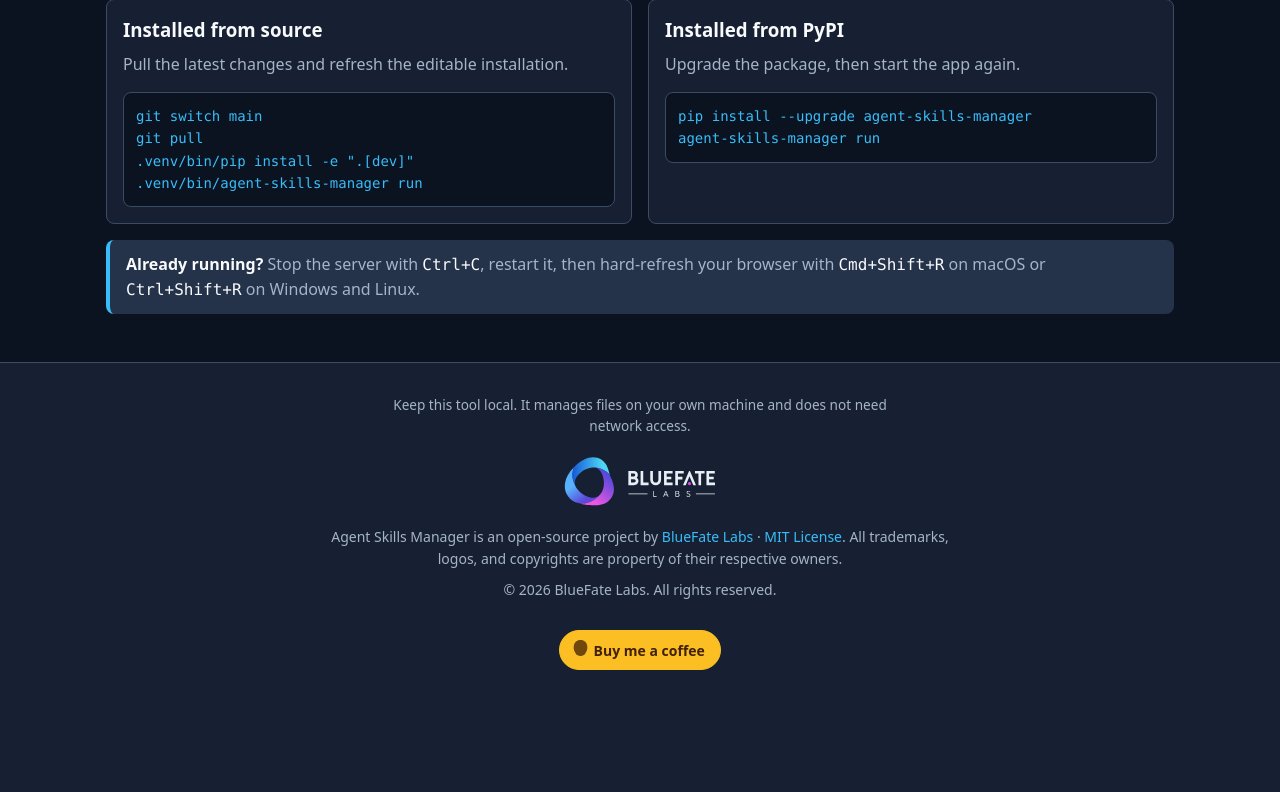
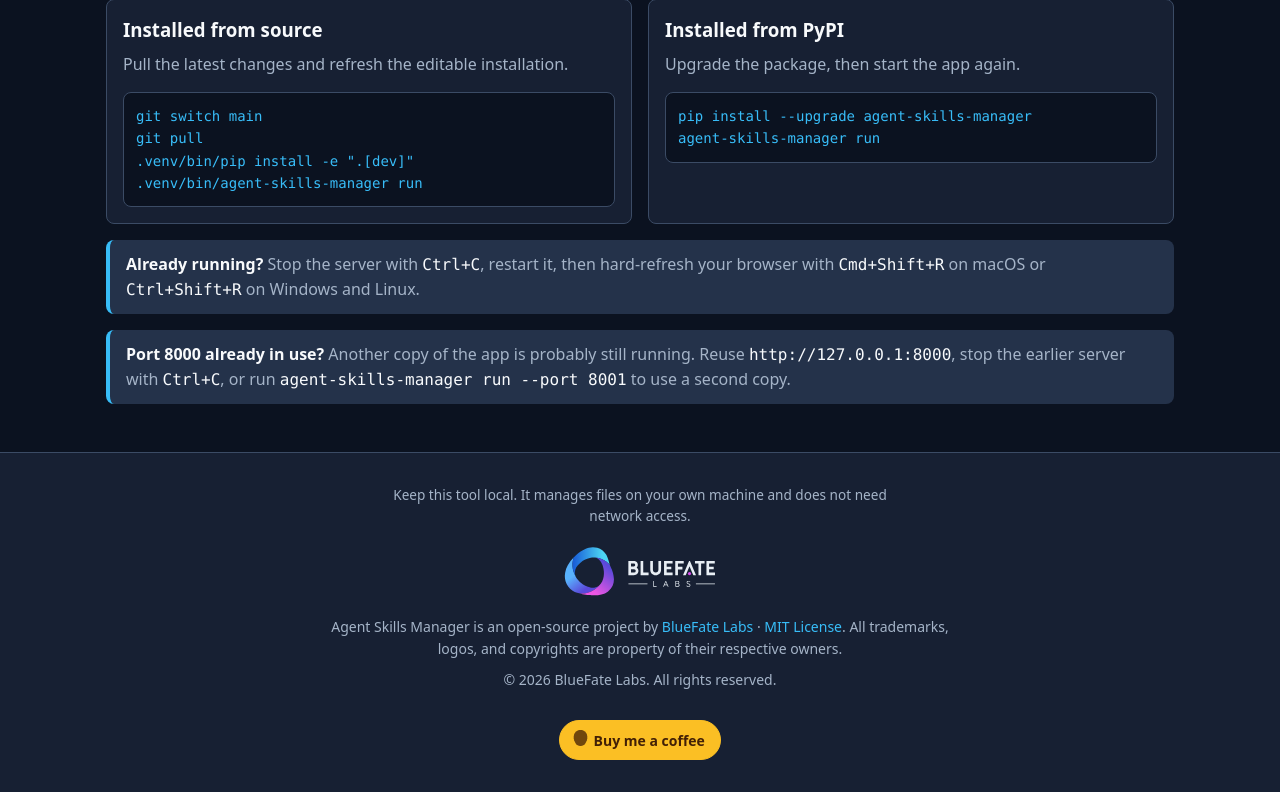
Before and after one commit to bluefate/skill-manager, a FastAPI app: page / in a window 1280 px wide. Shown: the part 1043-1835 px from the top of the page. Before the commit the page ends 1713 px from the top, so only its background shows below. Run offline with FastAPI, Linux system fonts and the light colour scheme.

Commit message:
Document port conflict recovery

```diff
--- a/src/agent_skills_manager/web/templates/home.html
+++ b/src/agent_skills_manager/web/templates/home.html
@@ -91,6 +91,7 @@ agent-skills-manager run</code></pre>
                 </article>
             </div>
             <p class="update-note"><strong>Already running?</strong> Stop the server with <code>Ctrl+C</code>, restart it, then hard-refresh your browser with <code>Cmd+Shift+R</code> on macOS or <code>Ctrl+Shift+R</code> on Windows and Linux.</p>
+            <p class="update-note"><strong>Port 8000 already in use?</strong> Another copy of the app is probably still running. Reuse <code>http://127.0.0.1:8000</code>, stop the earlier server with <code>Ctrl+C</code>, or run <code>agent-skills-manager run --port 8001</code> to use a second copy.</p>
         </section>
     </main>
 
```
Also changed, not shown: README.md.
